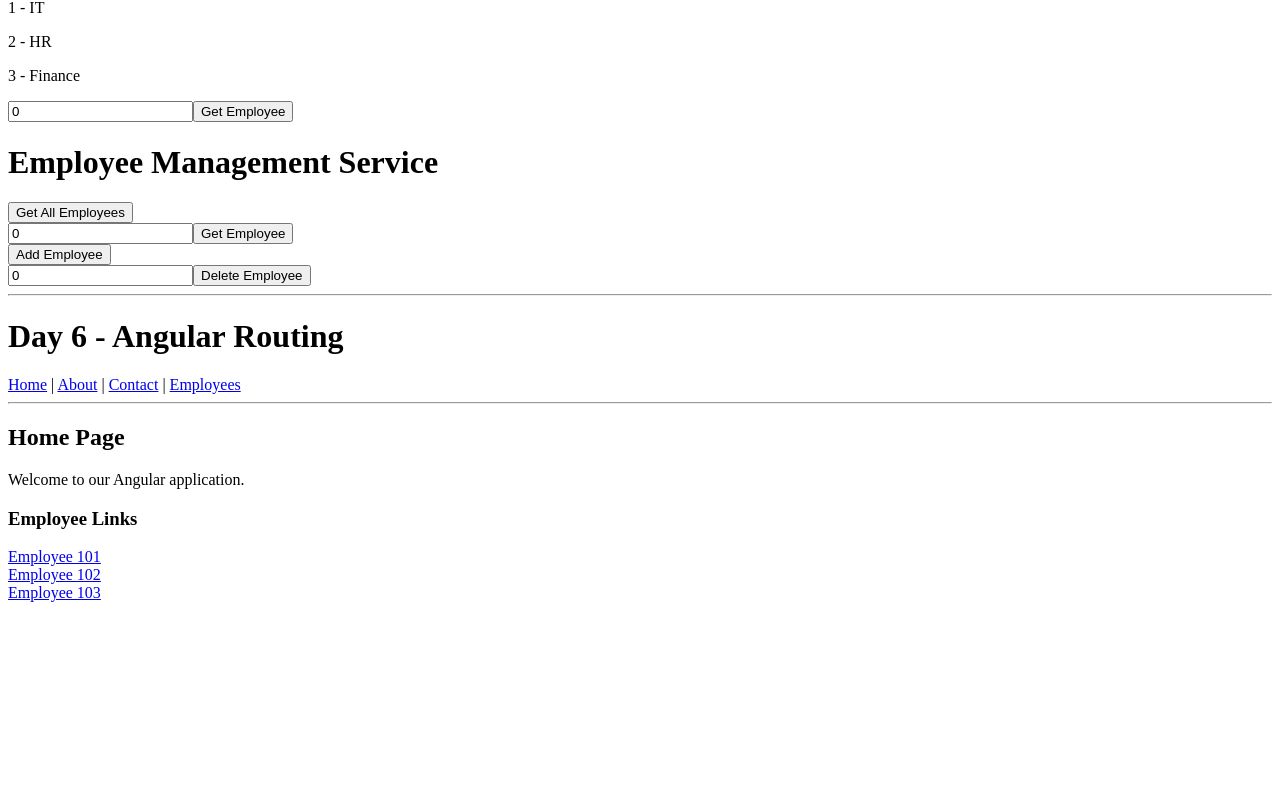
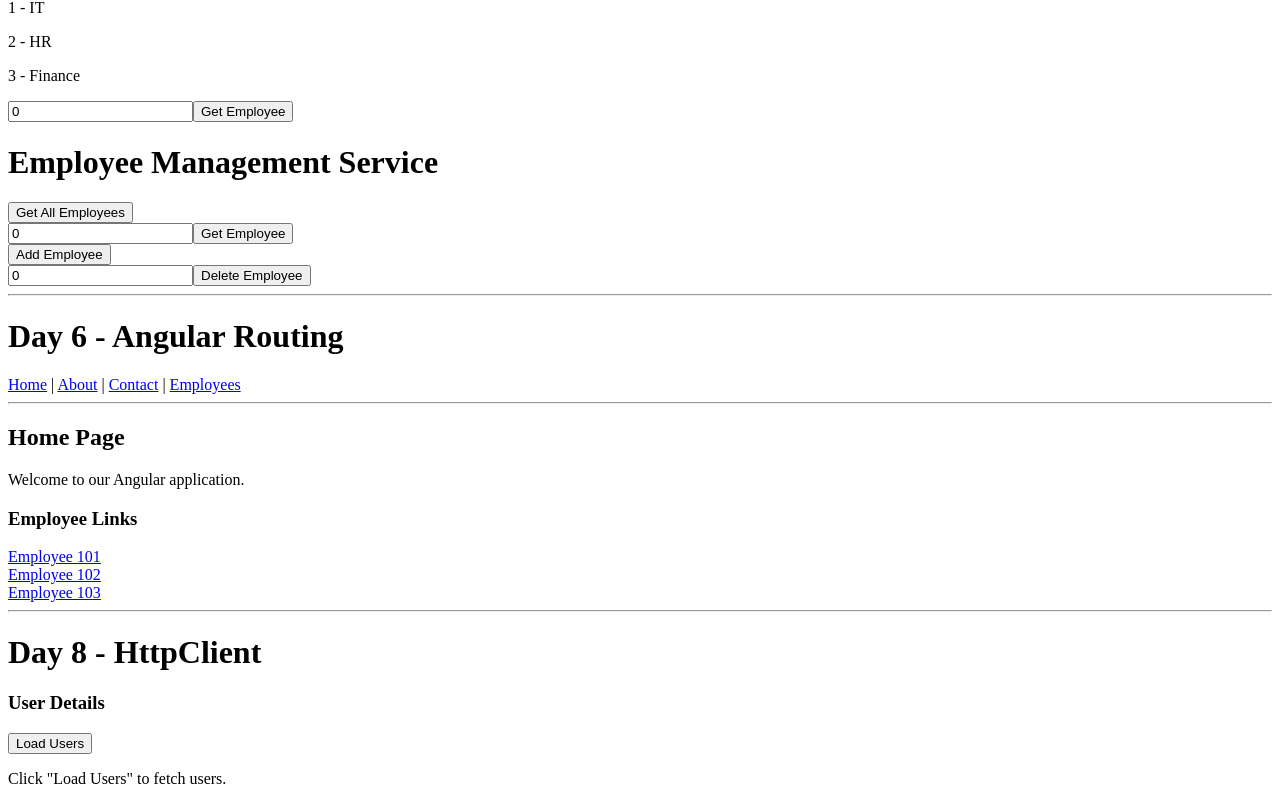
Before and after one commit to Ashishlulla/Angular25Days, an Angular app: page / in a window 1280 px wide. Shown: the part 3136-3940 px from the top of the page. Before the commit the page ends 3746 px from the top, so only its background shows below. Built offline with nearby package versions, Linux system fonts and the light colour scheme.

Commit message:
Day 8: Angular HTTP and API calls

```diff
--- /dev/null
+++ b/src/app/Models/api-user.ts
@@ -0,0 +1,6 @@
+export interface ApiUser{
+    id: number;
+    name: string;
+    username: string;
+    email:string;
+}
--- a/src/app/app.config.ts
+++ b/src/app/app.config.ts
@@ -1,10 +1,12 @@
 import { ApplicationConfig, provideBrowserGlobalErrorListeners } from '@angular/core';
 import { provideRouter } from '@angular/router';
 import { routes } from './app.routes';
+import { provideHttpClient } from '@angular/common/http';
 
 export const appConfig: ApplicationConfig = {
   providers: [
     provideBrowserGlobalErrorListeners(),
-    provideRouter(routes)
+    provideRouter(routes),
+    provideHttpClient()
   ]
 };
--- a/src/app/app.html
+++ b/src/app/app.html
@@ -226,3 +226,36 @@
 <hr>
 
 <router-outlet></router-outlet>
+
+<hr>
+<h1>Day 8 - HttpClient</h1>
+
+<h3>User Details</h3>
+
+
+<button
+  (click)="getUsersFromApi()"
+  [disabled]="isLoading">
+  {{ isLoading ? 'Loading...' : 'Load Users' }}
+</button>
+
+@if (isLoading)
+{
+  <p>Loading users...</p>
+}
+@else if (!loadedUsers)
+{
+  <p>Click "Load Users" to fetch users.</p>
+}
+
+@if (loadedUsers)
+{
+  <h3>Users Loaded</h3>
+
+  @for (user of apiUsers; track user.id)
+  {
+    <p>
+      {{user.id}} - {{user.name}} - {{user.email}} - {{user.username}}
+    </p>
+  }
+}
--- a/src/app/app.ts
+++ b/src/app/app.ts
@@ -5,10 +5,11 @@ import { RouterOutlet, RouterLink } from '@angular/router';
 import { EmployeeCard } from './employee-card/employee-card';
 import { EmployeeService, EmployeeServiceInterface } from './employee';
 import { Department,  } from './department';
+import { DepartmentInterface } from './department';
+import {EmployeeList} from './employee-list/employee-list';
+import { EmployeeApi } from './employee-api';
+import { ApiUser } from './Models/api-user';
 
-import { DepartmentInterface } from './department';
-
-import {EmployeeList} from './employee-list/employee-list';
 
 interface Employee{
   id: number;
@@ -41,7 +42,7 @@ export class App {
   employeesFromService: EmployeeServiceInterface[] = [];
   departmentsFromService: DepartmentInterface[] = [];
 
-  constructor(private employeeService: EmployeeService, private departmentService: Department)
+  constructor(private employeeService: EmployeeService, private departmentService: Department, private employeApi:EmployeeApi)
   {
     this.departmentsFromService = this.departmentService.getDepartments();
   }
@@ -113,7 +114,14 @@ export class App {
 
   selectedEmployeeName: string | null = null;
 
-  id: number = 0;;
+  id: number = 0;
+
+  //Day8-Http
+  apiUsers: ApiUser[]=[];
+  loadedUsers: boolean = false;
+  isLoading: boolean = false;
+  apiError: boolean = false;
+
 
   showMessage(): void{
     alert("Hello welcome to Angular 25 Days Challenge");
@@ -177,4 +185,22 @@ export class App {
     const updatedEmployees = this.employeeService.deleteEmployeeById(id);
     console.log(`Updated Employees: ${JSON.stringify(updatedEmployees)}`);
   }
+
+  getUsersFromApi(): void{
+    this.employeApi.getUsers().subscribe({
+  next: (data) => {
+    console.log('API DATA:', data);
+    this.apiUsers = data;
+    this.loadedUsers = true;
+    this.isLoading = true;
+  },
+  error: (error) => {
+    console.error('API ERROR:', error);
+
+    this.apiError = true
+    this.isLoading=false;
+  }
+    });
 }
+
+}
--- /dev/null
+++ b/src/app/employee-api.ts
@@ -0,0 +1,16 @@
+import { HttpClient } from '@angular/common/http';
+import { Injectable } from '@angular/core';
+import { ApiUser } from './Models/api-user';
+
+@Injectable({
+  providedIn: 'root',
+})
+export class EmployeeApi {
+
+  constructor(private http:HttpClient){}
+
+  getUsers()
+  {
+    return this.http.get<ApiUser[]>('https://jsonplaceholder.typicode.com/users');
+  }
+}
```
Also changed, not shown: 1 other file (tests, documents, lock files or other folders).
